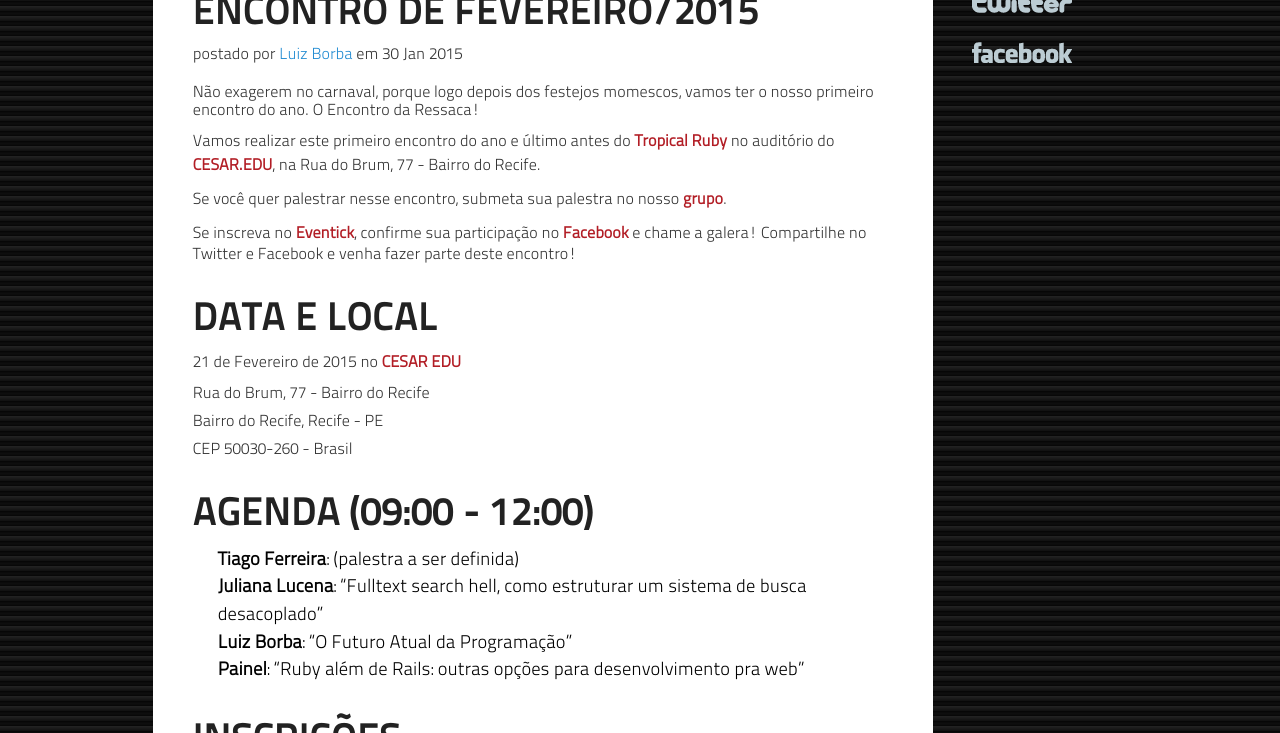
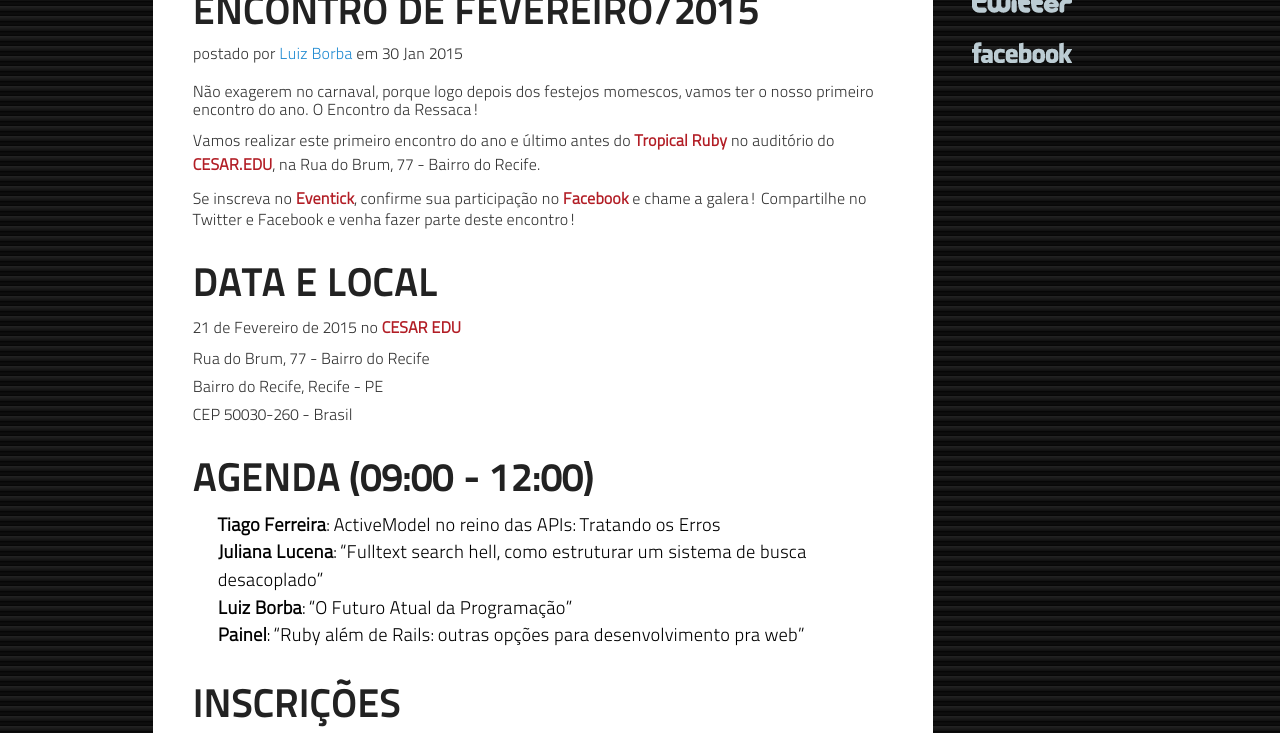
Before and after one commit to frevo-on-rails/frevo-on-rails.github.com, a Jekyll site: the page built from _posts/2015-01-30-encontro-fevereiro.markdown, in a window 1280 px wide and 900 px high, scrolled down 253 px, cut to the strip 71-804 px from the top of the window. Built offline with Jekyll 4.4.1, drawn with Linux system fonts in a browser that asks for light colours; nearby versions of some CDN libraries; comment, search, counter and statistics services are not loaded.

Commit message:
atualizando a programacao

```diff
--- a/_posts/2015-01-30-encontro-fevereiro.markdown
+++ b/_posts/2015-01-30-encontro-fevereiro.markdown
@@ -9,8 +9,6 @@
 Não exagerem no carnaval, porque logo depois dos festejos momescos, vamos ter o nosso primeiro encontro do ano. O Encontro da Ressaca!
 
 Vamos realizar este primeiro encontro do ano e último antes do [Tropical Ruby](http://tropicalrb.com) no auditório do [CESAR.EDU](http://www.cesar.edu.br), na Rua do Brum, 77 - Bairro do Recife.
-
-Se você quer palestrar nesse encontro, submeta sua palestra no nosso [grupo](https://groups.google.com/forum/#!forum/frevo-on-rails).
 
 Se inscreva no [Eventick](http://www.eventick.com.br/frevoonrails_fev2015), confirme sua participação no [Facebook](https://www.facebook.com/events/428589193965260) e chame a galera! Compartilhe no Twitter e Facebook e venha fazer parte deste encontro!
 
@@ -26,7 +24,7 @@
 
 ## Agenda (09:00 - 12:00)
 
-- **Tiago Ferreira**: (palestra a ser definida)
+- **Tiago Ferreira**: ActiveModel no reino das APIs: Tratando os Erros
 - **Juliana Lucena**: "Fulltext search hell, como estruturar um sistema de busca desacoplado"
 - **Luiz Borba**: "O Futuro Atual da Programação"
 - **Painel**: "Ruby além de Rails: outras opções para desenvolvimento pra web"
```
